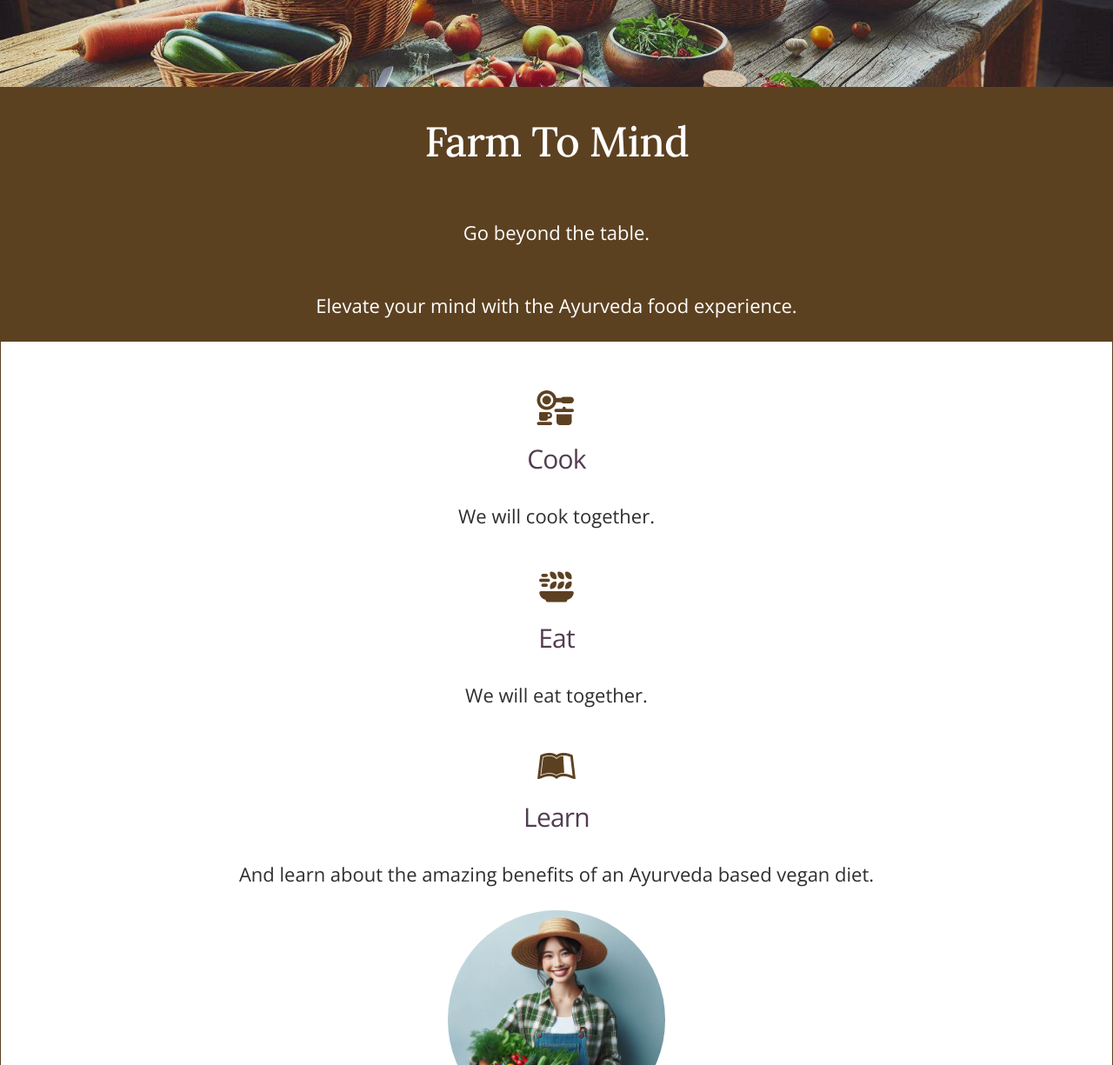
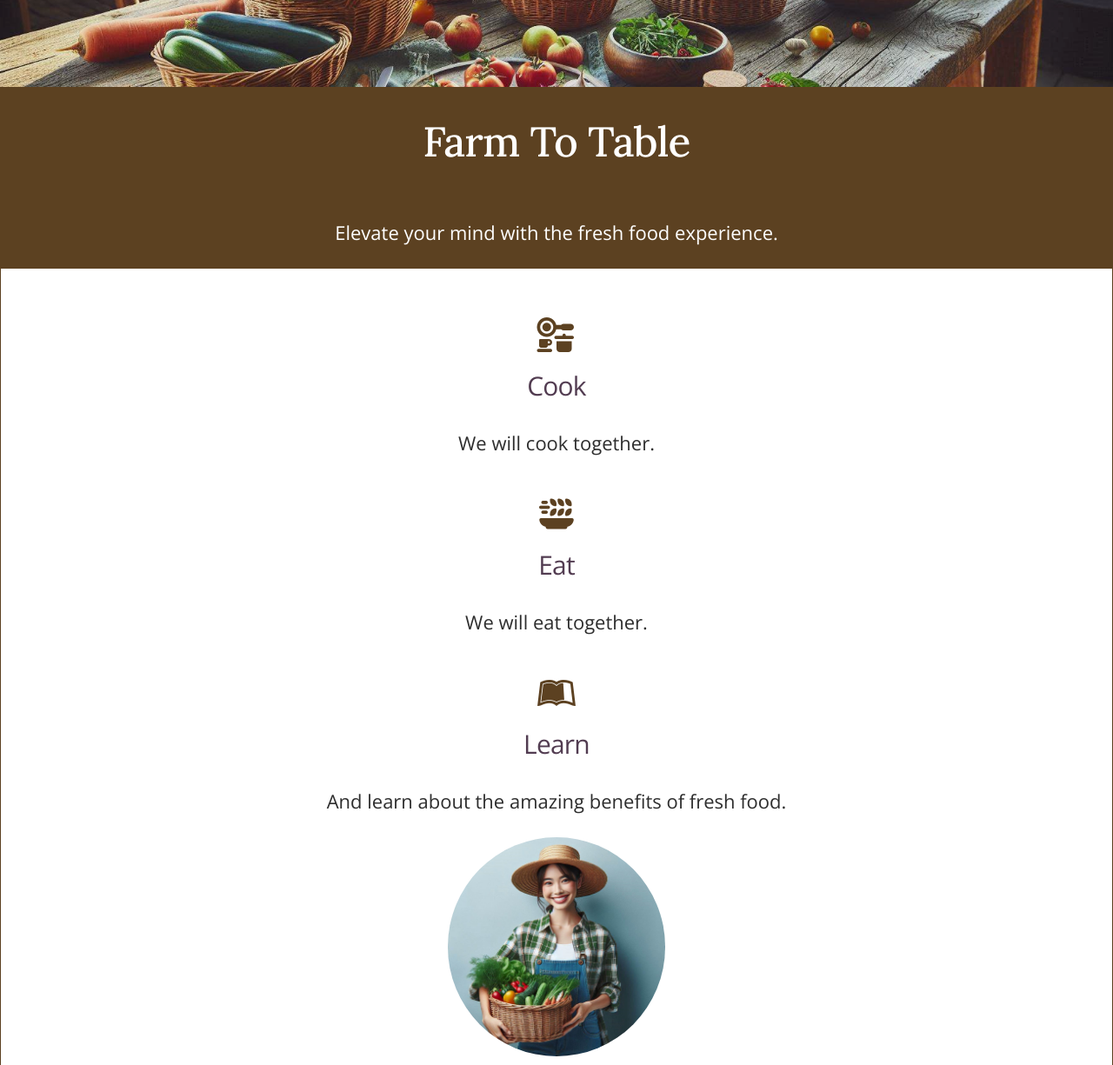
Before and after one commit to kironroy/farmtomind, a plain HTML site: page index.html in a window 1280 px wide. Shown: the part 220-1445 px from the top of the page at 87% size. Drawn offline with nearby package versions, Linux system fonts and the light colour scheme.

Commit message:
Update index.html
- text

```diff
--- a/index.html
+++ b/index.html
@@ -4,10 +4,10 @@
 <head>
   <meta charset="UTF-8" />
   <meta name="viewport" content="width=device-width, initial-scale=1.0" />
-  <title>Farm to Mind</title>
-  <meta name="description" content="Journey to Self: The Ayurveda based vegan food experience." />
-  <meta property="og:title" content="Farm to Mind." />
-  <meta property="og:description" content="The Ayurveda based vegan food experience. " />
+  <title>Farm to Table</title>
+  <meta name="description" content="Farm to table food experience." />
+  <meta property="og:title" content="Farm to Table." />
+  <meta property="og:description" content="Farm to table food experience. " />
   <meta property="og.url" content="https://farmtomind.netlify.app/" />
   <link rel="canonical" href="https://farmtomind.netlify.app/" />
   <meta property="og:image" content="farmtomind_twitter.png" />
@@ -29,9 +29,8 @@
   <div class="hero-image">
   </div>
   <div class="center-elements">
-    <h1>Farm to Mind</h1>
-    <p class="intro">Go beyond the table.</p>
-    <p class="intro">Elevate your mind with the Ayurveda food experience.</p>
+    <h1>Farm to Table</h1>
+    <p class="intro">Elevate your mind with the fresh food experience.</p>
     <div class="creme">
       <br>
       <br>
@@ -45,7 +44,7 @@
 
       <i class="fa-brands fa-leanpub"></i>
       <h2>Learn</h2>
-      <p>And learn about the amazing benefits of an Ayurveda based vegan diet. </p>
+      <p>And learn about the amazing benefits of fresh food. </p>
 
       <img src="farmer1.jpg" alt="A photo of a farmer" class="responsive" width="250" height="250">
 
```
